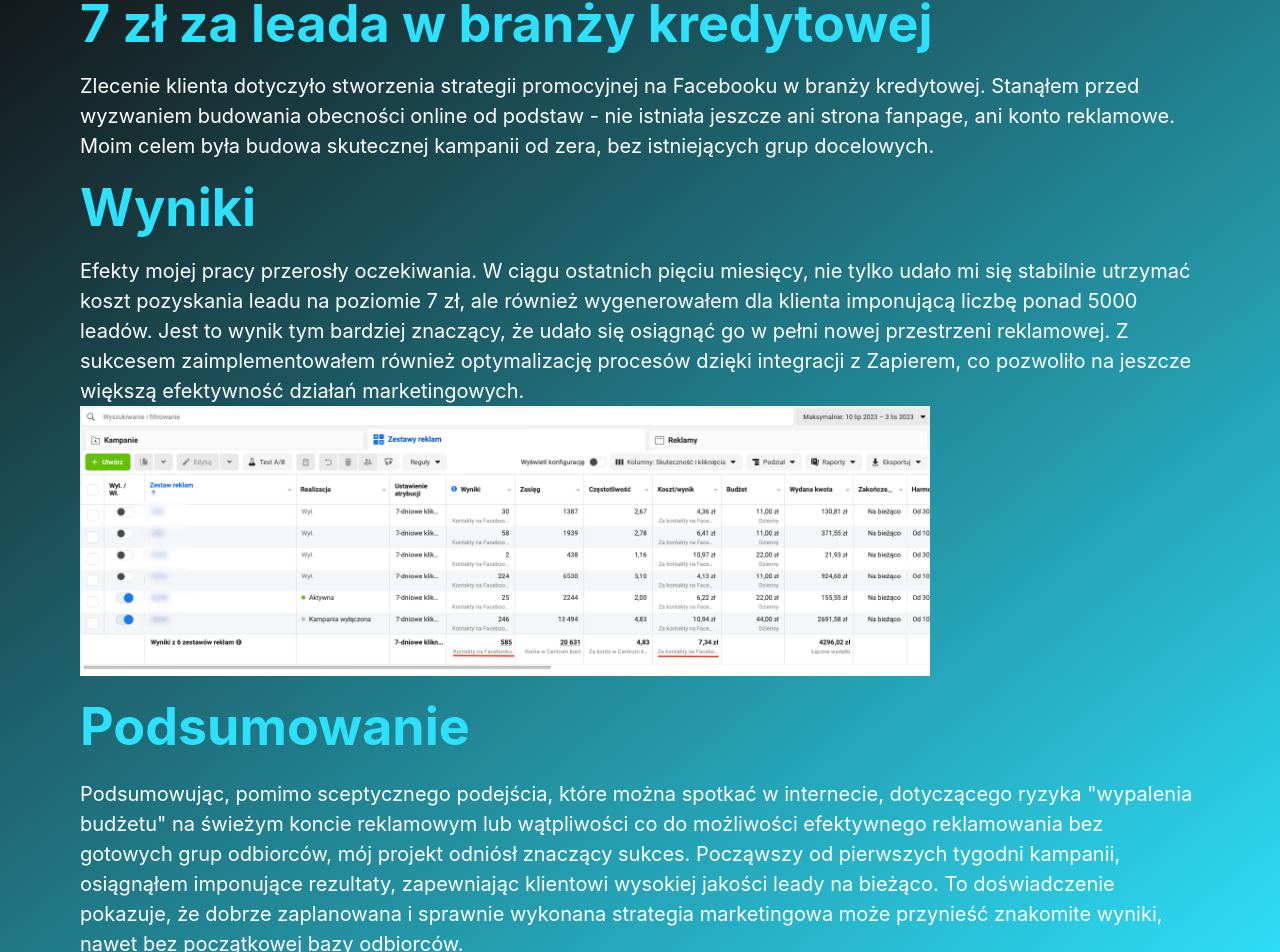
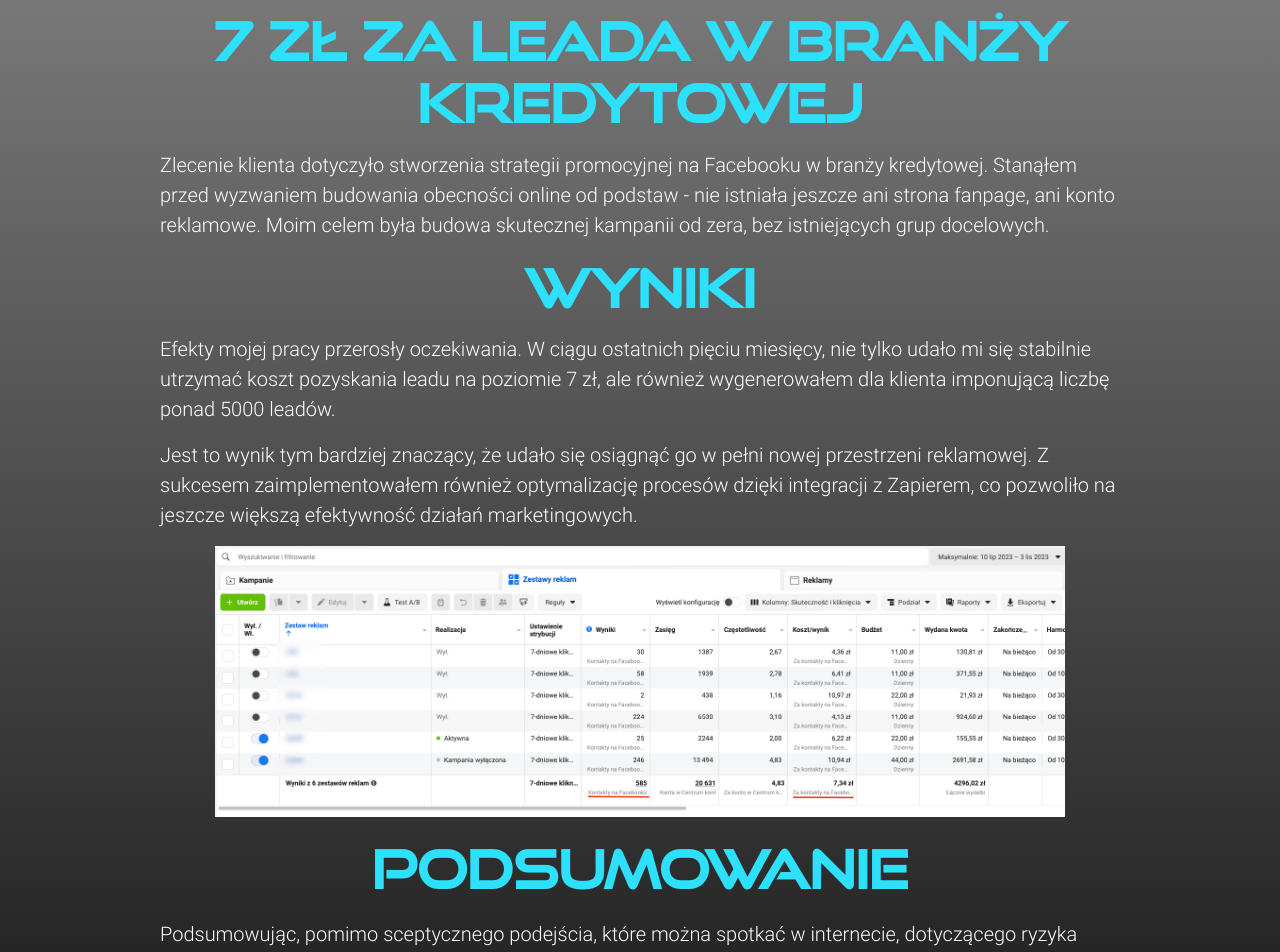
Before and after one commit to MateuszKuruc/marketing-portfolio, a Next.js app in the folder marketing-portfolio/: page /portfolio/1 in a window 1280 px wide. Shown: the part 177-1129 px from the top of the page. Built offline with nearby package versions, Linux system fonts and the light colour scheme.

Commit message:
adjust handling data for case studies

```diff
--- a/marketing-portfolio/src/app/portfolio/[projectId]/page.tsx
+++ b/marketing-portfolio/src/app/portfolio/[projectId]/page.tsx
@@ -12,29 +12,43 @@ const Project = ({ params }: Params) => {
   const id = params.projectId;
 
   return (
-    <div className="py-8 max-container padding-container bg-gradient-to-br from-gray-90">
+    <section className="bg-gradient-to-b from-gray-30 to-gray-90 py-8 max-container padding-container">
       {CLIENT_DATA.map((client) =>
         client.id.toString() === id ? (
-          <>
-            <h1 className="text-blue-50 bold-52 lg:bold-70 mb-4">
+          <div className="padding-container flex flex-col items-center">
+            <h1 className="font-header text-blue-50 bold-40 lg:bold-52 my-4 text-center">
               {client.title}
             </h1>
-            <p className="text-white regular-20">{client.shortDescription}</p>
-            <h2 className="text-blue-50 bold-40 lg:bold-52 my-4">Wyniki</h2>
-            <p className="text-white regular-20">{client.results}</p>
+            <p className="font-standard text-white regular-20">
+              {client.shortDescription}
+            </p>
+            <h2 className="font-header text-blue-50 bold-40 lg:bold-52 my-4">
+              Wyniki
+            </h2>
+            <p className="font-standard text-white regular-20 mb-4">
+              {client.results_p1}
+            </p>
+            <p className="font-standard text-white regular-20 mb-4">
+              {client.results_p2}
+            </p>
             <div>
               {client.img && (
                 <Image src={client.img} width={850} height={350} alt="wyniki" />
               )}
             </div>
-            <h2 className="text-blue-50 bold-40 lg:bold-52 my-5">
+            <h2 className="font-header text-blue-50 bold-40 lg:bold-52 my-5">
               Podsumowanie
             </h2>
-            <p className="text-white regular-20">{client.summary}</p>
-          </>
+            <p className="font-standard text-white regular-20 mb-4">
+              {client.summary_p1}
+            </p>
+            <p className="font-standard text-white regular-20 mb-4">
+              {client.summary_p2}
+            </p>
+          </div>
         ) : null
       )}
-    </div>
+    </section>
   );
 };
 
--- a/marketing-portfolio/src/constants/index.ts
+++ b/marketing-portfolio/src/constants/index.ts
@@ -34,13 +34,18 @@ export const CLIENT_DATA = [
   {
     id: 1,
     title: "7 zł za leada w branży kredytowej",
+
     shortDescription:
       "Zlecenie klienta dotyczyło stworzenia strategii promocyjnej na Facebooku w branży kredytowej. Stanąłem przed wyzwaniem budowania obecności online od podstaw - nie istniała jeszcze ani strona fanpage, ani konto reklamowe. Moim celem była budowa skutecznej kampanii od zera, bez istniejących grup docelowych.",
-    results:
-      "Efekty mojej pracy przerosły oczekiwania. W ciągu ostatnich pięciu miesięcy, nie tylko udało mi się stabilnie utrzymać koszt pozyskania leadu na poziomie 7 zł, ale również wygenerowałem dla klienta imponującą liczbę ponad 5000 leadów. Jest to wynik tym bardziej znaczący, że udało się osiągnąć go w pełni nowej przestrzeni reklamowej. Z sukcesem zaimplementowałem również optymalizację procesów dzięki integracji z Zapierem, co pozwoliło na jeszcze większą efektywność działań marketingowych.",
-    summary: `Podsumowując, pomimo sceptycznego podejścia, które można spotkać w internecie, dotyczącego ryzyka "wypalenia budżetu" na świeżym koncie reklamowym lub wątpliwości co do możliwości efektywnego reklamowania bez gotowych grup odbiorców, mój projekt odniósł znaczący sukces. Począwszy od pierwszych tygodni kampanii, osiągnąłem imponujące rezultaty, zapewniając klientowi wysokiej jakości leady na bieżąco.
- To doświadczenie pokazuje, że dobrze zaplanowana i sprawnie wykonana strategia marketingowa może przynieść znakomite wyniki, nawet bez początkowej bazy odbiorców.`,
-   img: "/client_1_results.jpeg"
+    results_p1:
+      "Efekty mojej pracy przerosły oczekiwania. W ciągu ostatnich pięciu miesięcy, nie tylko udało mi się stabilnie utrzymać koszt pozyskania leadu na poziomie 7 zł, ale również wygenerowałem dla klienta imponującą liczbę ponad 5000 leadów.",
+    results_p2:
+      "Jest to wynik tym bardziej znaczący, że udało się osiągnąć go w pełni nowej przestrzeni reklamowej. Z sukcesem zaimplementowałem również optymalizację procesów dzięki integracji z Zapierem, co pozwoliło na jeszcze większą efektywność działań marketingowych.",
+
+    summary_p1: `Podsumowując, pomimo sceptycznego podejścia, które można spotkać w internecie, dotyczącego ryzyka "wypalenia budżetu" na świeżym koncie reklamowym lub wątpliwości co do możliwości efektywnego reklamowania bez gotowych grup odbiorców, mój projekt odniósł znaczący sukces. Począwszy od pierwszych tygodni kampanii, osiągnąłem imponujące rezultaty, zapewniając klientowi wysokiej jakości leady na bieżąco.`,
+    summary_p2:
+      "To doświadczenie pokazuje, że dobrze zaplanowana i sprawnie wykonana strategia marketingowa może przynieść znakomite wyniki, nawet bez początkowej bazy odbiorców.",
+    img: "/client_1_results.jpeg",
   },
 
   {
```
